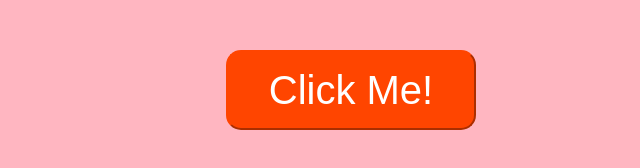
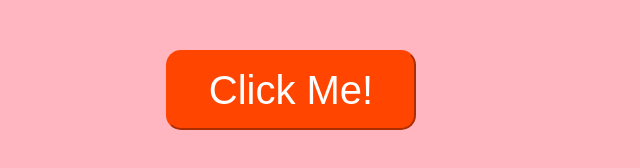
Before and after one commit to karinapichardo/websites-project, a plain HTML site: page background-color.html in a window 1280 px wide. Shown: the whole page, without its empty margins (374-1014 px from the left). Drawn offline with Linux system fonts and the light colour scheme.

Commit message:
Update styles.css

```diff
--- a/css/styles.css
+++ b/css/styles.css
@@ -137,11 +137,15 @@ p {
     width: 250px;
     text-align: center;
     font-size: 40px;
-    margin-left: 600px;
-    margin-top: 50px;
     font-weight: 450;
     border-radius: 15px;
     border-color: orangered;
     cursor: pointer;
     outline: none;
+    overflow: hidden;
+    top: 150px;
+    left: 50%;
+    margin-top: -100px;
+    margin-left: -100px;
+    position: fixed;
 }
```
